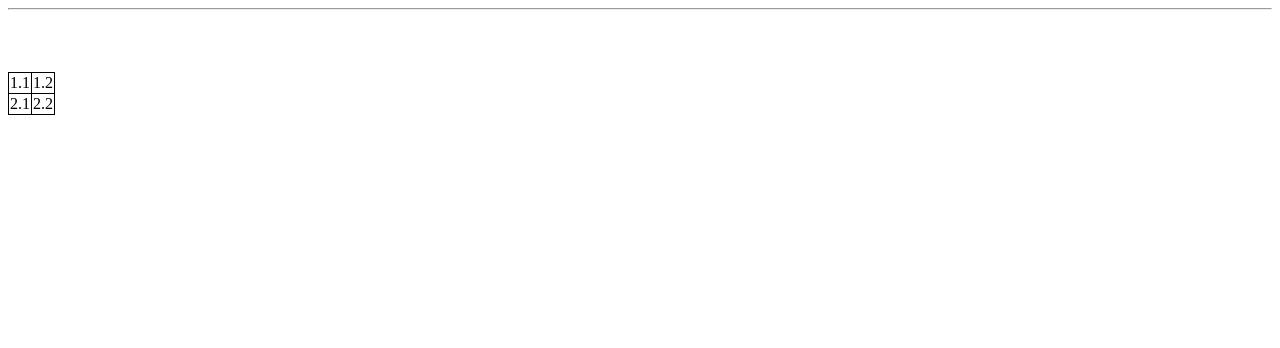
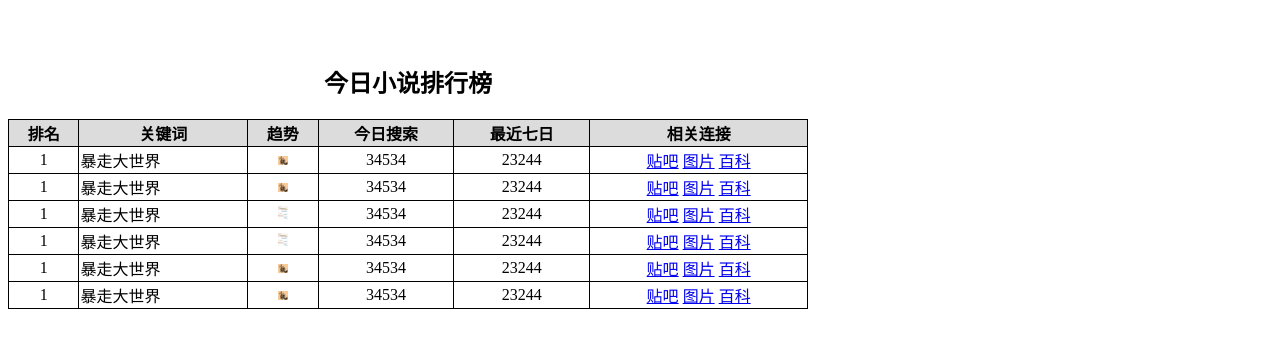
Before and after one commit to dvxiaofan/HTML5-, a plain HTML site: page index.html in a window 1280 px wide. Drawn offline with Linux system fonts and the light colour scheme.

Commit message:
表格小应用

```diff
--- a/index.html
+++ b/index.html
@@ -2,31 +2,108 @@
 <html>
 	<head>
 		<meta charset="UTF-8">
-		<title>无序列表</title>
+		<title>列表应用</title>
+
 	</head>
 	<body>
-        <!--<dl>-->
-            <!--<dt>-->
-                <!--<img src="images/icon.png" width="150px" height="200px">-->
-            <!--</dt>-->
-            <!--<dd>-->
-                <!--<h2>xiaofan</h2>-->
-                <!--<p>lkjlejljglajlejfkjae;kjf;lkgj;jeg;lqjg;lwjgl</p>-->
-            <!--</dd>-->
-        <!--</dl>-->
-        <hr>
-        <br>
         <br>
         <br>
 
-        <table cellspacing="1px" bgcolor="black">
-            <tr bgcolor="white">
-                <td>1.1</td>
-                <td>1.2</td>
+        <table bgcolor="black" cellspacing="1px" width="800px">
+            <caption>
+                <h2>今日小说排行榜</h2>
+            </caption>
+            <tr bgcolor="#dcdcdc">
+                <th>排名</th>
+                <th>关键词</th>
+                <th>趋势</th>
+                <th>今日搜索</th>
+                <th>最近七日</th>
+                <th>相关连接</th>
             </tr>
-            <tr bgcolor="white">
-                <td>2.1</td>
-                <td>2.2</td>
+            <tr bgcolor="white" align="center">
+                <td>1</td>
+                <td align="left">暴走大世界</td>
+                <td>
+                    <img src="images/icon.png" width="10px">
+                </td>
+                <td>34534</td>
+                <td>23244</td>
+                <td>
+                    <a href="#">贴吧</a>
+                    <a href="#">图片</a>
+                    <a href="#">百科</a>
+                </td>
+            </tr>
+            <tr bgcolor="white" align="center">
+                <td>1</td>
+                <td align="left">暴走大世界</td>
+                <td>
+                    <img src="images/icon.png" width="10px">
+                </td>
+                <td>34534</td>
+                <td>23244</td>
+                <td>
+                    <a href="#">贴吧</a>
+                    <a href="#">图片</a>
+                    <a href="#">百科</a>
+                </td>
+            </tr>
+            <tr bgcolor="white" align="center">
+                <td>1</td>
+                <td align="left">暴走大世界</td>
+                <td>
+                    <img src="images/Snip20161016_1.png" width="10px">
+                </td>
+                <td>34534</td>
+                <td>23244</td>
+                <td>
+                    <a href="#">贴吧</a>
+                    <a href="#">图片</a>
+                    <a href="#">百科</a>
+                </td>
+            </tr>
+            <tr bgcolor="white" align="center">
+                <td>1</td>
+                <td align="left">暴走大世界</td>
+                <td>
+                    <img src="images/Snip20161016_1.png" width="10px">
+                </td>
+                <td>34534</td>
+                <td>23244</td>
+                <td>
+                    <a href="#">贴吧</a>
+                    <a href="#">图片</a>
+                    <a href="#">百科</a>
+                </td>
+            </tr>
+            <tr bgcolor="white" align="center">
+                <td>1</td>
+                <td align="left">暴走大世界</td>
+                <td>
+                    <img src="images/icon.png" width="10px">
+                </td>
+                <td>34534</td>
+                <td>23244</td>
+                <td>
+                    <a href="#">贴吧</a>
+                    <a href="#">图片</a>
+                    <a href="#">百科</a>
+                </td>
+            </tr>
+            <tr bgcolor="white" align="center">
+                <td>1</td>
+                <td align="left">暴走大世界</td>
+                <td>
+                    <img src="images/icon.png" width="10px">
+                </td>
+                <td>34534</td>
+                <td>23244</td>
+                <td>
+                    <a href="#">贴吧</a>
+                    <a href="#">图片</a>
+                    <a href="#">百科</a>
+                </td>
             </tr>
         </table>
 
```
